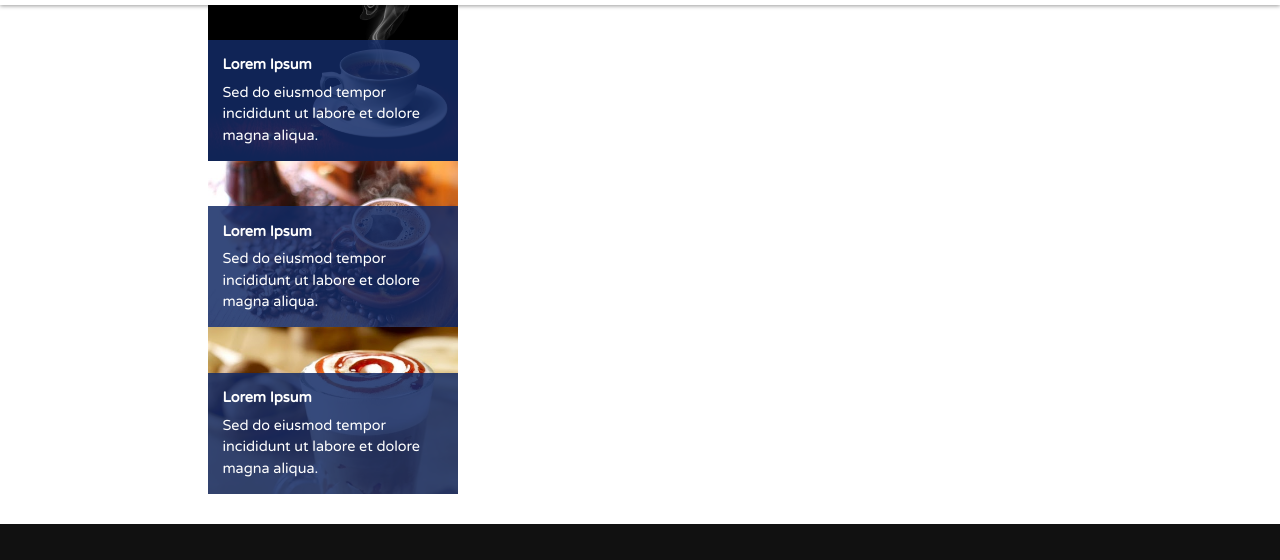
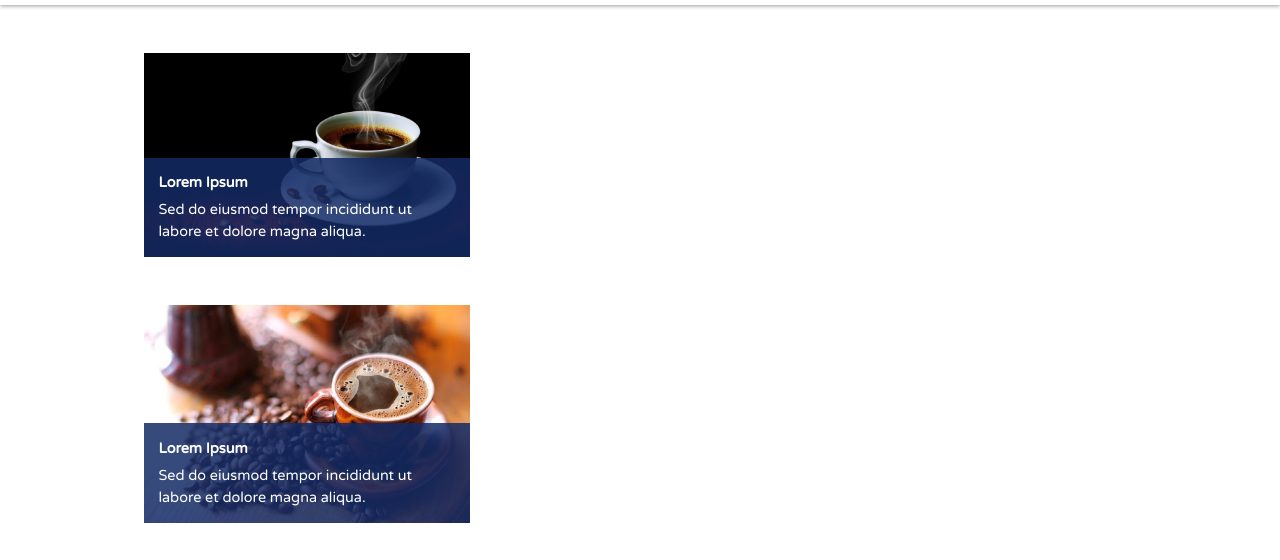
Before and after one commit to WalterBrito/coffee-shop, a plain HTML site: page coffee.html in a window 1280 px wide. Shown: the part 63-623 px from the top of the page. Drawn offline with Linux system fonts and the light colour scheme.

Commit message:
add img and css

```diff
--- a/coffee.html
+++ b/coffee.html
@@ -25,7 +25,7 @@
     <!-- Coffees -->
     <div class="container clearfix">
       <!-- Coluna 1 -->
-      <div class="primary col-coffee">
+      <div class="primary-coffee col-coffee">
         <figure>
           <img class="feat-img" src="img/coffee1.jpg" alt="">
           <figcaption>
@@ -35,7 +35,7 @@
         </figure>
         </div>
       <!-- Coluna 2 -->
-      <div class="primary col-coffee">
+      <div class="secondary-coffee col-coffee">
         <figure>
           <img class="feat-img" src="img/coffee2.jpg" alt="">
           <figcaption>
@@ -45,7 +45,7 @@
         </figure>
       </div>
       <!-- Coluna 3 -->
-      <div class="primary col-coffee">
+      <div class="tertiary-coffee col-coffee">
       <figure>
         <img class="feat-img" src="img/coffee3.jpg" alt="">
         <figcaption>
--- a/css/style.css
+++ b/css/style.css
@@ -108,8 +108,9 @@ figcaption {
 }
 
 .col-coffee {
-	padding-right: 5em;
-	padding-left: 5em;
+	padding-right: 1em;
+	padding-left: 1em;
+	padding-top: 3em;
 }
 
 .main-footer {
@@ -177,6 +178,13 @@ i {
     width: 50%;
   }
 
+  .primary-coffee,
+  .secondary-coffee,
+  .tertiary-coffee {
+    width: 35%;
+		/*float: left;*/
+ }
+
   .main-nav {
     float: right;
   }
```
Lines whose indentation alone changed are shown as unchanged.
